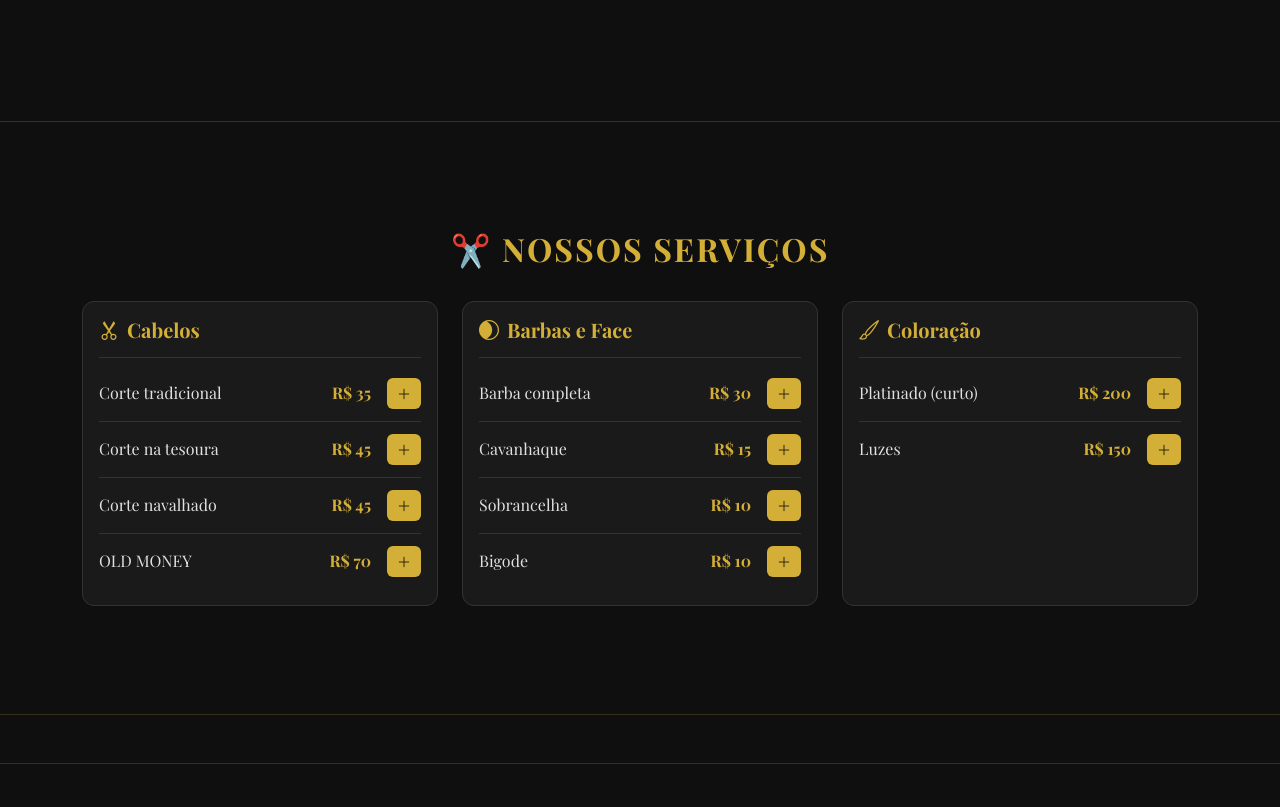
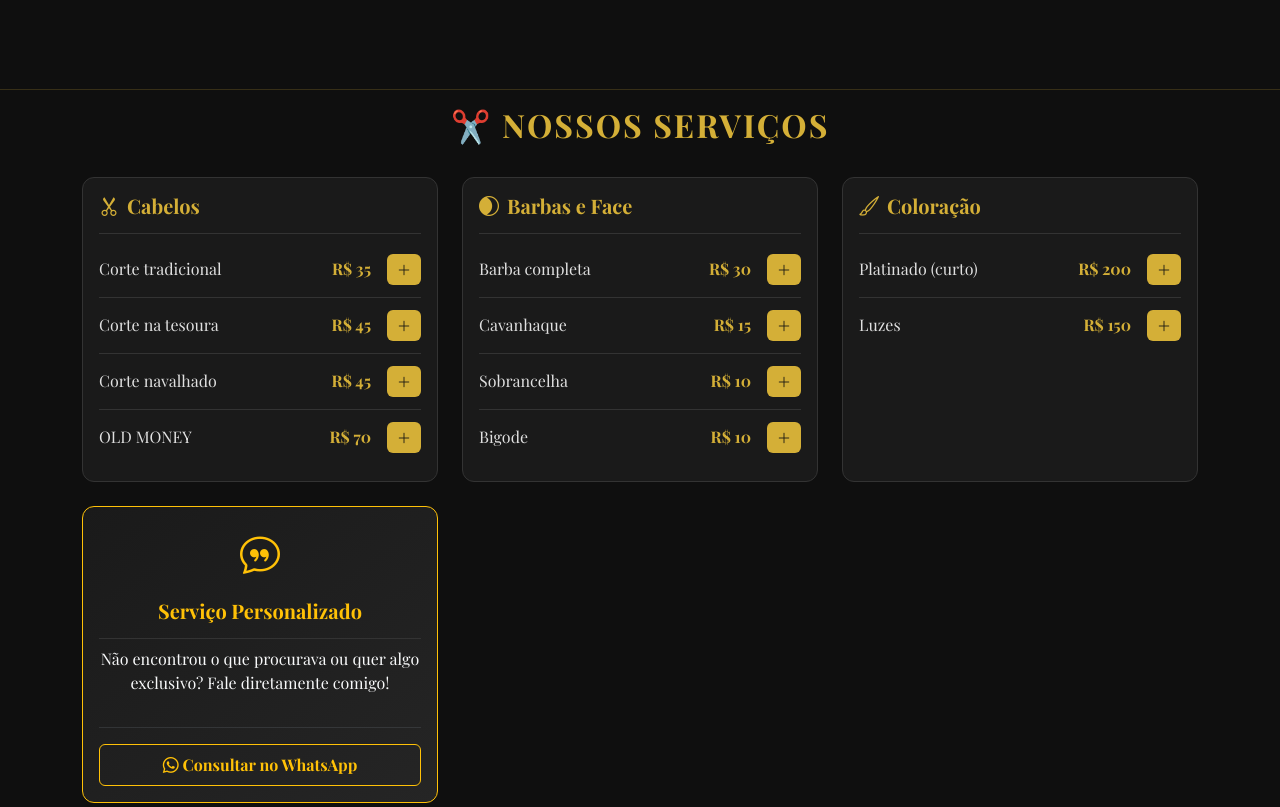
Before and after one commit to seixxas/pentefinno, a website: page index.html in a window 1280 px wide. Shown: the part 765-1572 px from the top of the page. Drawn offline with nearby package versions, Linux system fonts and the light colour scheme; a web font is replaced by a local one.

Commit message:
mudanças que o gu pediu 3

```diff
--- a/index.html
+++ b/index.html
@@ -97,7 +97,7 @@
 
         <hr>
 
-        <section id="servicos" class="section-padding section-bg">
+        <section id="servicos" class="section-bg">
             <div class="container">
                 <h2>✂️ Nossos Serviços</h2>
                 <div class="row row-cols-1 row-cols-md-2 row-cols-lg-3 g-4">
@@ -218,6 +218,27 @@
                             </div>
                         </div>
                     </div>
+                    <div class="col-12 col-md-6 col-lg-4 mb-4">
+                        <div class="card service-card h-100 border-warning"
+                            style="background: linear-gradient(145deg, #1a1a1a, #252525);">
+                            <div class="card-body d-flex flex-column text-center">
+                                <div class="mb-3">
+                                    <i class="bi bi-chat-quote text-warning" style="font-size: 2.5rem;"></i>
+                                </div>
+                                <h5 class="card-title text-warning">Serviço Personalizado</h5>
+                                <p class="card-text text-light flex-grow-1">
+                                    Não encontrou o que procurava ou quer algo exclusivo? Fale diretamente comigo!
+                                </p>
+                                <hr class="border-secondary opacity-25">
+                                <div class="d-grid">
+                                    <a href="https://wa.me/5511959296268?text=Olá! Gostaria de um serviço personalizado que não encontrei na lista."
+                                        target="_blank" class="btn btn-outline-warning fw-bold py-2">
+                                        <i class="bi bi-whatsapp"></i> Consultar no WhatsApp
+                                    </a>
+                                </div>
+                            </div>
+                        </div>
+                    </div>
                 </div>
             </div>
 
@@ -232,7 +253,8 @@
                                 <ul id="lista-carrinho" class="list-group list-group-flush mb-3">
                                 </ul>
                                 <div class="d-flex justify-content-between align-items-center border-top pt-3">
-                                    <h4 class="mb-0 text-white">Total: <strong>R$ <span id="total-carrinho">0</span></strong></h4>
+                                    <h4 class="mb-0 text-white">Total: <strong>R$ <span
+                                                id="total-carrinho">0</span></strong></h4>
                                     <button id="abrir-agendamento-btn"
                                         class="btn btn-lg btn-primary shadow-sm color-brown">
                                         Agendamento <i class="bi bi-arrow-right-circle ms-2"></i>
--- a/style.css
+++ b/style.css
@@ -35,7 +35,7 @@ h2 {
 hr {
     color: var(--color-primary);
     opacity: 0.2;
-    margin: 3rem 0;
+    margin: 1rem 0;
 }
 
 .section-padding {
```
